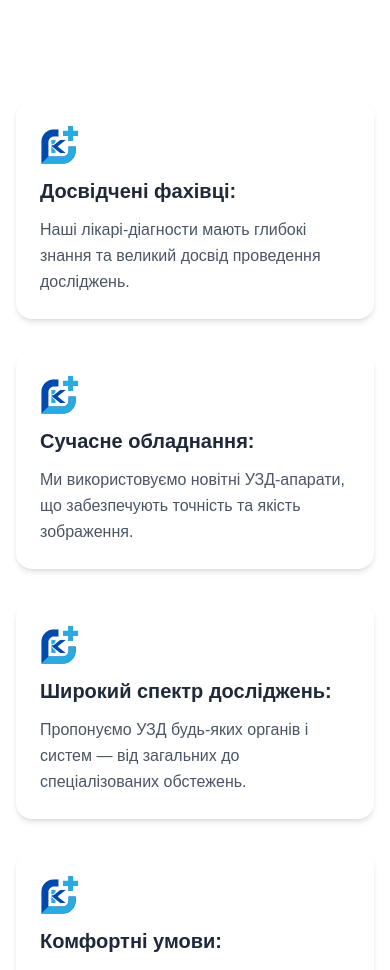
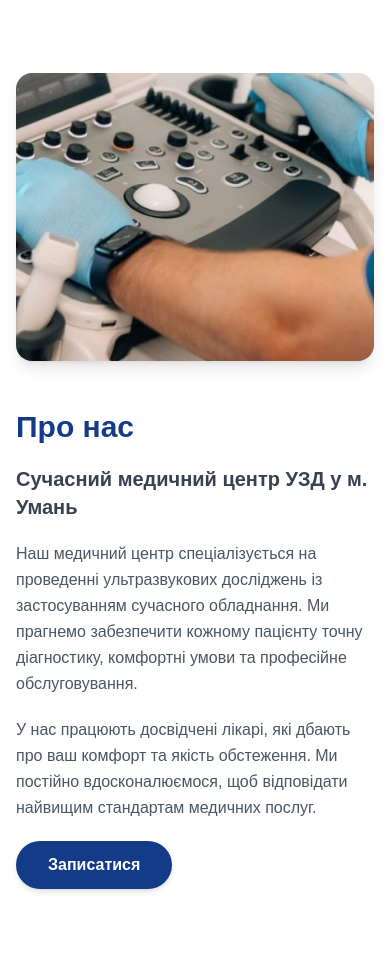
Before and after one commit to Dmitriy-Herasymenko/medcenteruzd, a Next.js app: page / in a window 390 px wide. Shown: the part 1020-1990 px from the top of the page. Built offline with nearby package versions, Linux system fonts and the light colour scheme.

Commit message:
add slider & design header and logo

```diff
--- a/app/page.tsx
+++ b/app/page.tsx
@@ -1,5 +1,8 @@
+"use client";
+import { useState } from "react";
 import Image from "next/image";
 import Link from "next/link";
+import SpecialistsSlider from "../components/SpecialistsSlider";
 
 function HeroSection() {
   return (
@@ -135,127 +138,42 @@ function AboutUsSection() {
   );
 }
 
-function ServicesSection() {
+
+function AboutAndWhySection() {
   const items = [
     {
-      title: "УЗД м’яких тканин:",
+      title: "Досвідчені фахівці",
       description:
-        "Ультразвукове дослідження (УЗД) м’яких тканин – це безпечний, безболісний і високоінф...",
+        "Наші лікарі мають глибокі знання та великий досвід проведення досліджень.",
       imgUrl: "/imgs/icon_logomed-3_50.svg",
     },
     {
-      title: "УЗД серця",
+      title: "Сучасне обладнання",
       description:
-        "Особливістю УЗД в нашому Центрі є те, що і діти і дорослі можуть пройти обстеження в ...",
+        "Ми використовуємо новітні УЗД-апарати для максимально точної діагностики.",
       imgUrl: "/imgs/icon_logomed-3_50.svg",
     },
     {
-      title: "Еластографія печінки",
+      title: "Широкий спектр досліджень",
       description:
-        "Еластографія печінки – це неінвазивний метод ультразвукового дослідження, який дозвол...",
+        "Пропонуємо УЗД будь-яких органів і систем — від загальних до спеціалізованих обстежень.",
       imgUrl: "/imgs/icon_logomed-3_50.svg",
     },
     {
-      title: "УЗД суглобів",
+      title: "Комфортні умови",
       description:
-        "Ультразвукове дослідження (УЗД) суглобів – це безпечний та інформативний метод діагно...",
-      imgUrl: "/imgs/icon_logomed-3_50.svg",
-    },
-    {
-      title: "УЗД судин кінцівок",
-      description:
-        "Ультразвукове дослідження (УЗД) судин кінцівок – це безпечний та інформативний метод ...",
-      imgUrl: "/imgs/icon_logomed-3_50.svg",
-    },
-    {
-      title: "УЗД судин шиї та голови",
-      description:
-        "Ультразвукове дослідження (УЗД) судин шиї та голови – це безпечний та інформативний м...",
-      imgUrl: "/imgs/icon_logomed-3_50.svg",
-    },
-    {
-      title: "УЗД лімфатичних вузлів",
-      description:
-        "Ультразвукове дослідження (УЗД) лімфатичних вузлів – це безпечний та інформативний ме...",
-      imgUrl: "/imgs/icon_logomed-3_50.svg",
-    },
-    {
-      title: "Акушерство та гінекологія",
-      description:
-        "Ультразвукове дослідження (УЗД) матки та яєчників та вагітності по триместрам – це бе...",
-      imgUrl: "/imgs/icon_logomed-3_50.svg",
-    },
-    {
-      title: "УЗД внутрішніх органів",
-      description:
-        "Ультразвукове дослідження (УЗД) внутрішніх органів – це безпечний, безболісний і широ...",
-      imgUrl: "/imgs/icon_logomed-3_50.svg",
-    },
-    {
-      title: "УЗД щитовидної залози",
-      description:
-        "Ультразвукове дослідження (УЗД) щитоподібної залози – це безпечний і безболісний мето...",
-      imgUrl: "/imgs/icon_logomed-3_50.svg",
-    },
-    {
-      title: "УЗД сечостатевої системи",
-      description:
-        "УЗД сечостатевої системи – це важливий метод діагностики, який дозволяє виявити захво...",
-      imgUrl: "/imgs/icon_logomed-3_50.svg",
-    },
-    {
-      title: "УЗД молочних залоз",
-      description:
-        "Ультразвукове дослідження (УЗД) молочних залоз – це безпечний і безболісний метод діа...",
+        "Ми створюємо приємну атмосферу, щоб процедура проходила спокійно і без стресу.",
       imgUrl: "/imgs/icon_logomed-3_50.svg",
     },
   ];
 
   return (
-    <section className="container mx-auto px-4 py-16">
-      <h2 className="text-3xl font-bold text-center mb-12">
-        Послуги УЗД
-      </h2>
-
-      <div className="grid grid-cols-1 md:grid-cols-4 gap-8 cursor-pointer">
-        {items.map((item, index) => (
-          <div
-            key={index}
-            className="bg-white rounded-2xl shadow-md p-6 flex flex-col relative overflow-hidden hover:shadow-lg transition-shadow"
-          >
-            <div className=" top-4 left-4">
+    <section className="relative  py-20">
+      <div className="container mx-auto px-4">
+        <div className="grid grid-cols-1 md:grid-cols-2 gap-12 mb-20">
+          <div className="relative h-72 md:h-[400px] rounded-2xl overflow-hidden shadow-lg">
             <Image
-                src={item?.imgUrl}
-                alt={item?.title}
-                width={40}
-                height={40}
-                className="object-contain"
-              />
-            </div>
-            <div className="mt-3">
-              <h3 className="text-xl font-semibold mb-3 text-gray-800">
-                {item.title}
-              </h3>
-              <p className="text-gray-600 leading-relaxed">{item.description}</p>
-            </div>
-          </div>
-        ))}
-      </div>
-    </section>
-  );
-}
-
-function SpecialistsSection() {
-
-  return (
-    <section className="bg-[#edf5fd] py-16 px-12">
-      <h2 className="text-3xl font-bold text-center mb-12">Кваліфіковані спеціалісти УЗД</h2>
-
-      <div className="grid grid-cols-1 md:grid-cols-2 gap-8 items-center">
-
-        <div className="relative w-full h-80 md:h-[500px] rounded-2xl overflow-hidden shadow-lg">
-          <Image
-            src="/imgs/kobyliak-igor-an-2048x1695.webp"
+              src="/imgs/uzd_pechinky.jpg"
               alt="Медичний центр УЗД"
               fill
               className="object-cover"
@@ -263,91 +181,269 @@ function SpecialistsSection() {
             />
           </div>
 
-        <div className="space-y-4 md:pl-6">
-          <h3 className="text-2xl font-semibold text-gray-800">
-            Кобиляк Ігор Анатолійович
+          <div className="space-y-5 text-gray-700">
+            <h2 className="text-3xl md:text-4xl font-bold text-[#133b88]">
+              Про нас
+            </h2>
+            <h3 className="text-xl md:text-2xl font-semibold">
+              Сучасний медичний центр УЗД у м. Умань
             </h3>
-          <span className="text-gray-600 leading-relaxed">
-            <p className="font-bold">Спеціальність:</p>
+            <p className="leading-relaxed text-gray-600">
+              Наш медичний центр спеціалізується на проведенні ультразвукових
+              досліджень із застосуванням сучасного обладнання. Ми прагнемо
+              забезпечити кожному пацієнту точну діагностику, комфортні умови та
+              професійне обслуговування.
+            </p>
+            <p className="leading-relaxed text-gray-600">
+              У нас працюють досвідчені лікарі, які дбають про ваш комфорт та
+              якість обстеження. Ми постійно вдосконалюємося, щоб відповідати
+              найвищим стандартам медичних послуг.
+            </p>
 
-            Лікар терапевт, лікар з ультразвукової діагностики
-          </span>
-          <span className="text-gray-600 leading-relaxed">
-            <p className="font-bold">Досвід:</p>
-
-            Лікар терапевт вищої категорії, лікар УЗД вищої категорії
-          </span>
-          <span className="text-gray-600 leading-relaxed">
-            <p className="font-bold">Практика:</p>
-
-            з 1993
-          </span>
-          <span className="text-gray-600 leading-relaxed">
-            <p className="font-bold">Е-пошта:</p>
-
-            medcenteruzd@gmail.com
-
-          </span>
-          <div className="text-gray-600 leading-relaxed">
-            <p className="font-bold">Телефон:</p>
-            +38 067 493 51 04
-          </div>
-          <button className="bg-[#133b88] px-6 py-2 text-white font-semibold rounded-full shadow-lg hover:bg-gray-100 hover:text-black transition cursor-pointer">
+            <button className="bg-[#133b88] hover:bg-[#1b4cb0] text-white px-8 py-3 font-semibold rounded-full shadow-md hover:shadow-lg transition-all duration-300">
               Записатися
             </button>
           </div>
         </div>
 
-      <div className="grid grid-cols-1 md:grid-cols-2 gap-8 items-center mt-12">
+        <div className="text-center mb-10">
+          <h2 className="text-3xl md:text-4xl font-bold text-[#133b88]">
+            Чому обирають нас
+          </h2>
+          <p className="text-gray-600 mt-3 max-w-2xl mx-auto">
+            Ми поєднуємо професіоналізм, сучасне обладнання та турботу про
+            пацієнтів — щоб кожен отримав якісне та комфортне обстеження.
+          </p>
+        </div>
 
-        <div className="space-y-4 md:pl-6">
-          <h3 className="text-2xl font-semibold text-gray-800">
-            Кобиляк Олена Олексіївна
+        <div className="grid grid-cols-1 sm:grid-cols-2 lg:grid-cols-4 gap-6">
+          {items.map((item, i) => (
+            <div
+              key={i}
+              className="bg-white rounded-2xl shadow-md hover:shadow-xl p-6 text-center transition-all duration-300"
+            >
+              <div className="flex justify-center mb-4">
+                <Image
+                  src={item.imgUrl}
+                  alt={item.title}
+                  width={50}
+                  height={50}
+                  className="object-contain"
+                />
+              </div>
+              <h3 className="text-lg font-semibold text-gray-800 mb-2">
+                {item.title}
               </h3>
-          <span className="text-gray-600 leading-relaxed">
-            <p className="font-bold">Спеціальність:</p>
-
-            Лікар ультразвукової діагностики
-          </span>
-          <span className="text-gray-600 leading-relaxed">
-            <p className="font-bold">Досвід:</p>
-
-            Лікар УЗД 1 категорії
-          </span>
-          <span className="text-gray-600 leading-relaxed">
-            <p className="font-bold">Практика:</p>
-
-            З 2010 року
-          </span>
-          <span className="text-gray-600 leading-relaxed">
-            <p className="font-bold">Е-пошта:</p>
+              <p className="text-gray-600 text-sm">{item.description}</p>
+            </div>
+          ))}
+        </div>
+      </div>
+    </section>
+  );
+}
 
 
-            Kobilyakelena@gmail.com
+// function ServicesSection() {
+//   const items = [
+//     {
+//       title: "УЗД м’яких тканин:",
+//       description:
+//         "Ультразвукове дослідження (УЗД) м’яких тканин – це безпечний, безболісний і високоінф...",
+//       imgUrl: "/imgs/icon_logomed-3_50.svg",
+//     },
+//     {
+//       title: "УЗД серця",
+//       description:
+//         "Особливістю УЗД в нашому Центрі є те, що і діти і дорослі можуть пройти обстеження в ...",
+//       imgUrl: "/imgs/icon_logomed-3_50.svg",
+//     },
+//     {
+//       title: "Еластографія печінки",
+//       description:
+//         "Еластографія печінки – це неінвазивний метод ультразвукового дослідження, який дозвол...",
+//       imgUrl: "/imgs/icon_logomed-3_50.svg",
+//     },
+//     {
+//       title: "УЗД суглобів",
+//       description:
+//         "Ультразвукове дослідження (УЗД) суглобів – це безпечний та інформативний метод діагно...",
+//       imgUrl: "/imgs/icon_logomed-3_50.svg",
+//     },
+//     {
+//       title: "УЗД судин кінцівок",
+//       description:
+//         "Ультразвукове дослідження (УЗД) судин кінцівок – це безпечний та інформативний метод ...",
+//       imgUrl: "/imgs/icon_logomed-3_50.svg",
+//     },
+//     {
+//       title: "УЗД судин шиї та голови",
+//       description:
+//         "Ультразвукове дослідження (УЗД) судин шиї та голови – це безпечний та інформативний м...",
+//       imgUrl: "/imgs/icon_logomed-3_50.svg",
+//     },
+//     {
+//       title: "УЗД лімфатичних вузлів",
+//       description:
+//         "Ультразвукове дослідження (УЗД) лімфатичних вузлів – це безпечний та інформативний ме...",
+//       imgUrl: "/imgs/icon_logomed-3_50.svg",
+//     },
+//     {
+//       title: "Акушерство та гінекологія",
+//       description:
+//         "Ультразвукове дослідження (УЗД) матки та яєчників та вагітності по триместрам – це бе...",
+//       imgUrl: "/imgs/icon_logomed-3_50.svg",
+//     },
+//     {
+//       title: "УЗД внутрішніх органів",
+//       description:
+//         "Ультразвукове дослідження (УЗД) внутрішніх органів – це безпечний, безболісний і широ...",
+//       imgUrl: "/imgs/icon_logomed-3_50.svg",
+//     },
+//     {
+//       title: "УЗД щитовидної залози",
+//       description:
+//         "Ультразвукове дослідження (УЗД) щитоподібної залози – це безпечний і безболісний мето...",
+//       imgUrl: "/imgs/icon_logomed-3_50.svg",
+//     },
+//     {
+//       title: "УЗД сечостатевої системи",
+//       description:
+//         "УЗД сечостатевої системи – це важливий метод діагностики, який дозволяє виявити захво...",
+//       imgUrl: "/imgs/icon_logomed-3_50.svg",
+//     },
+//     {
+//       title: "УЗД молочних залоз",
+//       description:
+//         "Ультразвукове дослідження (УЗД) молочних залоз – це безпечний і безболісний метод діа...",
+//       imgUrl: "/imgs/icon_logomed-3_50.svg",
+//     },
+//   ];
 
-          </span>
-          <div className="text-gray-600 leading-relaxed">
-            <p className="font-bold">Телефон:</p>
-            +38 067 123 45 67
+//   return (
+//     <section className="bg-[#edf5fd] py-16 px-12">
+//       <h2 className="text-3xl font-bold text-center mb-12">
+//         Послуги УЗД
+//       </h2>
+
+//       <div className="grid grid-cols-1 md:grid-cols-4 gap-8 cursor-pointer">
+//         {items.map((item, index) => (
+//           <div
+//             key={index}
+//             className="bg-white rounded-2xl shadow-md p-6 flex flex-col relative overflow-hidden hover:shadow-lg transition-shadow"
+//           >
+//             <div className=" top-4 left-4">
+//               <Image
+//                 src={item?.imgUrl}
+//                 alt={item?.title}
+//                 width={40}
+//                 height={40}
+//                 className="object-contain"
+//               />
+//             </div>
+//             <div className="mt-3">
+//               <h3 className="text-xl font-semibold mb-3 text-gray-800">
+//                 {item.title}
+//               </h3>
+//               <p className="text-gray-600 leading-relaxed">{item.description}</p>
+//             </div>
+//           </div>
+//         ))}
+//       </div>
+//     </section>
+//   );
+// }
+
+function ServicesSection() {
+  const items = [
+    { title: "УЗД м’яких тканин", description: "Безпечне, безболісне дослідження м’яких тканин.", imgUrl: "/imgs/icon_logomed-3_50.svg" },
+    { title: "УЗД серця", description: "Для дітей та дорослих — оцінка стану серцево-судинної системи.", imgUrl: "/imgs/icon_logomed-3_50.svg" },
+    { title: "Еластографія печінки", description: "Неінвазивна оцінка стану тканини печінки.", imgUrl: "/imgs/icon_logomed-3_50.svg" },
+    { title: "УЗД суглобів", description: "Діагностика захворювань опорно-рухового апарату.", imgUrl: "/imgs/icon_logomed-3_50.svg" },
+    { title: "УЗД судин кінцівок", description: "Дослідження кровообігу у венах і артеріях кінцівок.", imgUrl: "/imgs/icon_logomed-3_50.svg" },
+    { title: "УЗД судин шиї та голови", description: "Перевірка кровопостачання мозку та артерій.", imgUrl: "/imgs/icon_logomed-3_50.svg" },
+    { title: "УЗД лімфатичних вузлів", description: "Безпечна діагностика збільшених лімфатичних вузлів.", imgUrl: "/imgs/icon_logomed-3_50.svg" },
+    { title: "Акушерство та гінекологія", description: "Обстеження вагітності та жіночої репродуктивної системи.", imgUrl: "/imgs/icon_logomed-3_50.svg" },
+    { title: "УЗД внутрішніх органів", description: "Комплексне дослідження органів черевної порожнини.", imgUrl: "/imgs/icon_logomed-3_50.svg" },
+    { title: "УЗД щитовидної залози", description: "Перевірка структури та розміру залози.", imgUrl: "/imgs/icon_logomed-3_50.svg" },
+    { title: "УЗД сечостатевої системи", description: "Діагностика захворювань сечового міхура, нирок, простати.", imgUrl: "/imgs/icon_logomed-3_50.svg" },
+    { title: "УЗД молочних залоз", description: "Профілактичне обстеження для жінок будь-якого віку.", imgUrl: "/imgs/icon_logomed-3_50.svg" },
+  ];
+
+  const [showAll, setShowAll] = useState(false);
+  const visibleItems = showAll ? items : items.slice(0, 8);
+
+  return (
+    <section className="bg-[#edf5fd] py-16 px-6 md:px-12 text-center">
+      <h2 className="text-3xl font-bold mb-12 text-[#133b88]">Послуги УЗД</h2>
+
+
+      <div
+        className={`grid grid-cols-1 sm:grid-cols-2 lg:grid-cols-4 gap-8 transition-all duration-700  ${showAll ? "max-h-[4000px]" : "max-h-[1100px]"
+          }`}
+      >
+        {visibleItems.map((item, index) => (
+          <div
+            key={index}
+            className="bg-white rounded-[20px] shadow-md p-6 flex flex-col relative overflow-hidden hover:shadow-lg transition-shadow"
+          >
+            <div className="flex justify-center mb-4">
+              <Image
+                src={item.imgUrl}
+                alt={item.title}
+                width={40}
+                height={40}
+                className="object-contain"
+              />
             </div>
-          <button className="bg-[#133b88] px-6 py-2 text-white font-semibold rounded-full shadow-lg hover:bg-gray-100 hover:text-black transition cursor-pointer">
-            Записатися
+            <h3 className="text-lg font-semibold text-gray-800 mb-4">
+              {item.title}
+            </h3>
+            <p className="text-gray-600 text-sm leading-relaxed">
+              {item.description}
+            </p>
+          </div>
+        ))}
+      </div>
+
+      {/* Кнопка “Показати ще” */}
+      <div className="mt-10">
+        <button
+          onClick={() => setShowAll(!showAll)}
+          className="bg-[#133b88] hover:bg-[#1b4cb0] text-white px-8 py-3 rounded-full shadow-md transition-all duration-300 font-semibold cursor-pointer"
+        >
+          {showAll ? "Згорнути" : "Показати ще"}
         </button>
       </div>
-
-        <div className="relative w-full h-80 md:h-[500px] rounded-2xl overflow-hidden shadow-lg">
-          <Image
-            src="/imgs/kobyliak-olena-2-2048x1695.webp"
-            alt="Медичний центр УЗД"
-            fill
-            className="object-cover"
-            priority
-          />
-        </div>
+    </section>
+  );
+}
 
 
-      </div>
-
+function SpecialistsSection() {
+  const specialists = [
+    {
+      name: "Кобиляк Ігор Анатолійович",
+      specialization: "Лікар терапевт, лікар з ультразвукової діагностики",
+      experience: "Лікар терапевт вищої категорії, лікар УЗД вищої категорії",
+      practiceSince: "1993",
+      email: "medcenteruzd@gmail.com",
+      phone: "+38 067 493 51 04",
+      image: "/imgs/kobyliak-igor-an-2048x1695.webp",
+    },
+    {
+      name: "Кобиляк Олена Олексіївна",
+      specialization: "Лікар ультразвукової діагностики",
+      experience: "Лікар УЗД 1 категорії",
+      practiceSince: "2010",
+      email: "Kobilyakelena@gmail.com",
+      phone: "+38 067 123 45 67",
+      image: "/imgs/kobyliak-olena-2-2048x1695.webp",
+    }
+  ];
+  return (
+    <section className="py-16 px-12">
+      <SpecialistsSlider slides={specialists} />
     </section>
   );
 }
@@ -358,28 +454,39 @@ function TestimonialsSection() {
     { name: "Юлія", feedback: "Безмежно вдячна за тепле ставлення та професіоналізм." },
     { name: "Василь", feedback: "Мудрий, знаючий, досвідчений лікар." },
     { name: "Наталія", feedback: "Дуже гарний лікар!" },
-    { name: "Юлія", feedback: "Безмежно вдячна за тепле ставлення та професіоналізм." },
-    { name: "Василь", feedback: "Мудрий, знаючий, досвідчений лікар." },
-    { name: "Наталія", feedback: "Дуже гарний лікар!" },
+    { name: "Олександр", feedback: "Відмінне обслуговування та турбота про пацієнтів." },
+    { name: "Ірина", feedback: "Рекомендую всім, хто цінує професіоналізм." },
+    { name: "Максим", feedback: "Дуже привітний та уважний персонал." },
   ];
+
   return (
-    <section className="px-12 py-16">
-      <div className="container mx-auto px-4 text-center">
-        <h2 className="text-3xl font-semibold mb-8">Відгуки наших пацієнтів</h2>
+    <section className="px-6 md:px-12 py-16 bg-[#edf5fd]">
+      <div className="max-w-7xl mx-auto text-center">
+        <h2 className="text-3xl md:text-4xl font-bold text-[#133b88] mb-12">
+          Відгуки наших пацієнтів
+        </h2>
+
         <div className="grid grid-cols-1 sm:grid-cols-2 lg:grid-cols-3 gap-8">
           {testimonials.map((testimonial, index) => (
             <div
               key={index}
-              className="bg-white p-6 rounded-lg shadow-lg flex-1"
+              className="relative bg-white p-8 rounded-2xl shadow-xl hover:shadow-2xl transition-transform transform hover:-translate-y-1"
             >
-              <p className="text-lg italic mb-4">{`"${testimonial.feedback}"`}</p>
-              <p className="font-semibold">— {testimonial.name}</p>
+              {/* Лапки */}
+              <div className="absolute -top-4 left-6 text-5xl text-[#133b88]/20 select-none">
+                “
+              </div>
+
+              <p className="text-gray-700 text-lg italic mb-6 leading-relaxed">
+                {testimonial.feedback}
+              </p>
+              <p className="text-gray-900 font-semibold text-right">— {testimonial.name}</p>
             </div>
           ))}
         </div>
       </div>
     </section>
-  )
+  );
 }
 
 
@@ -388,8 +495,9 @@ export default function Home() {
     <div className="space-y-16">
 
       {HeroSection()}
-      {WhyChooseUsSection()}
-      {AboutUsSection()}
+      {/* {WhyChooseUsSection()}
+      {AboutUsSection()} */}
+      {AboutAndWhySection()}
       {ServicesSection()}
       {SpecialistsSection()}
       {TestimonialsSection()}
--- a/components/Header.tsx
+++ b/components/Header.tsx
@@ -32,11 +32,11 @@ export default function Header() {
 
         <Link href="/" className="flex items-center gap-2">
           <Image
-            src="/imgs/logo-kabinet-kobyliaka-1.png"
+            src="/imgs/logo.png"
             alt="Медцентр УЗД"
-            width={140}
+            width={120}
             height={50}
-            className="h-10 w-auto"
+
           />
         </Link>
 
--- /dev/null
+++ b/components/SpecialistsSlider.jsx
@@ -0,0 +1,81 @@
+
+"use client";
+
+import dynamic from "next/dynamic";
+import Image from "next/image";
+import React from "react";
+import "slick-carousel/slick/slick.css";
+import "slick-carousel/slick/slick-theme.css";
+
+const Slider = dynamic(() => import("react-slick"), { ssr: false });
+
+export default function SpecialistsSlider({ slides }) {
+  const settings = {
+    dots: true,
+    infinite: true,
+    speed: 500,
+    slidesToShow: 1,
+    slidesToScroll: 1,
+    arrows: true,
+    autoplay: true,
+    autoplaySpeed: 4000,
+    adaptiveHeight: true,
+  };
+
+  return (
+    <>
+      <h2 className="text-3xl md:text-4xl font-bold text-[#133b88] text-center mb-8">
+        Кваліфіковані спеціалісти УЗД
+      </h2>
+      <Slider {...settings} className="space-y-8">
+        {slides.map((s, idx) => (
+          <div
+            key={idx}
+            className=" px-4"
+          >
+            {/* Картинка зліва */}
+            <div className="flex flex-col items-center md:flex-row md:items-start gap-8 overflow-hidden  ">
+              <Image
+                src={s.image}
+                alt={s.name}
+                width={600}
+                height={500}
+                className="object-cover w-full h-full"
+                priority
+              />
+              <div className="w-full text-center md:text-start md:w-1/2 space-y-4 text-gray-700">
+                <h3 className="text-xl md:text-2xl font-semibold">{s.name}</h3>
+
+                <p className="text-gray-600">
+                  <span className="font-bold">Спеціальність:</span> {s.specialization}
+                </p>
+
+                <p className="text-gray-600">
+                  <span className="font-bold">Досвід:</span> {s.experience}
+                </p>
+
+                <p className="text-gray-600">
+                  <span className="font-bold">Практика:</span> {s.practiceSince}
+                </p>
+
+                <p className="text-gray-600">
+                  <span className="font-bold">Е-пошта:</span> {s.email}
+                </p>
+
+                <p className="text-gray-600">
+                  <span className="font-bold">Телефон:</span> {s.phone}
+                </p>
+
+                <button className="bg-[#133b88] px-6 py-2 text-white font-semibold rounded-full shadow-lg hover:bg-gray-100 hover:text-black transition cursor-pointer">
+                  Записатися
+                </button>
+              </div>
+            </div>
+          </div>
+        ))}
+      </Slider>
+
+
+    </>
+  );
+}
--- a/package.json
+++ b/package.json
@@ -12,7 +12,9 @@
     "next": "15.5.4",
     "react": "19.1.0",
     "react-dom": "19.1.0",
-    "react-icons": "^5.5.0"
+    "react-icons": "^5.5.0",
+    "react-slick": "^0.31.0",
+    "slick-carousel": "^1.8.1"
   },
   "devDependencies": {
     "@eslint/eslintrc": "^3",
```
Also changed, not shown: public/imgs/logo.png (added), 1 other file (tests, documents, lock files or other folders). Lines whose indentation alone changed are shown as unchanged.
